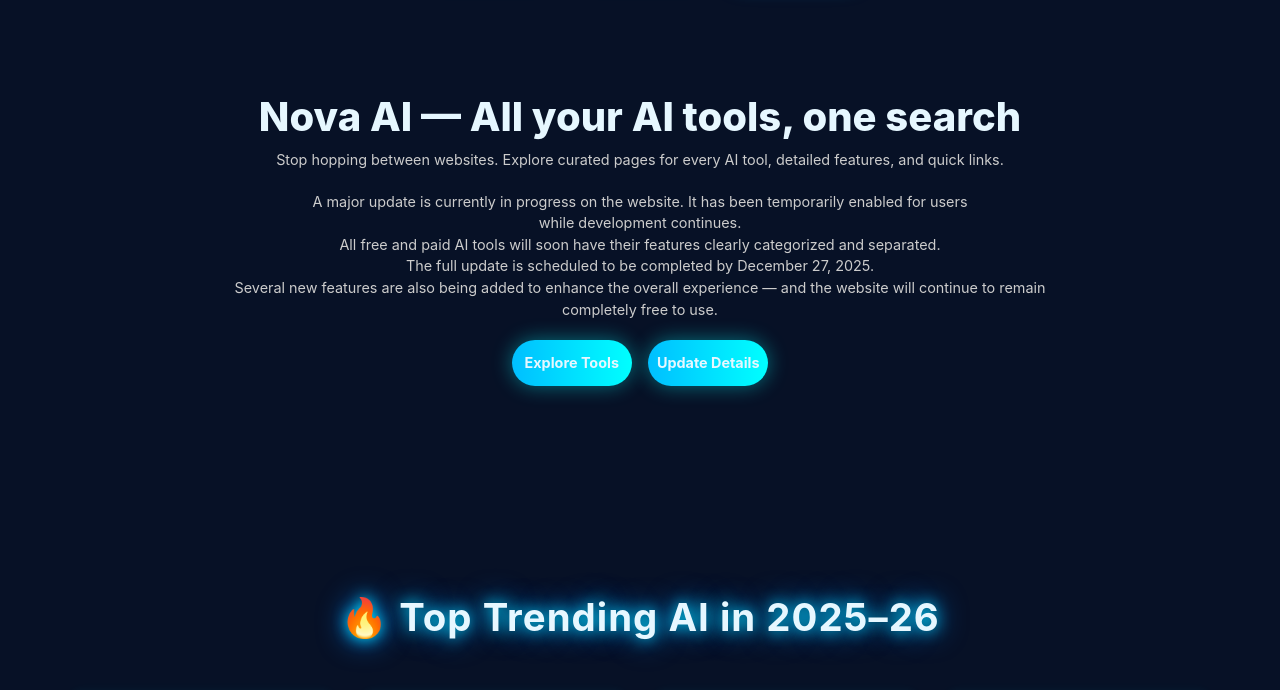
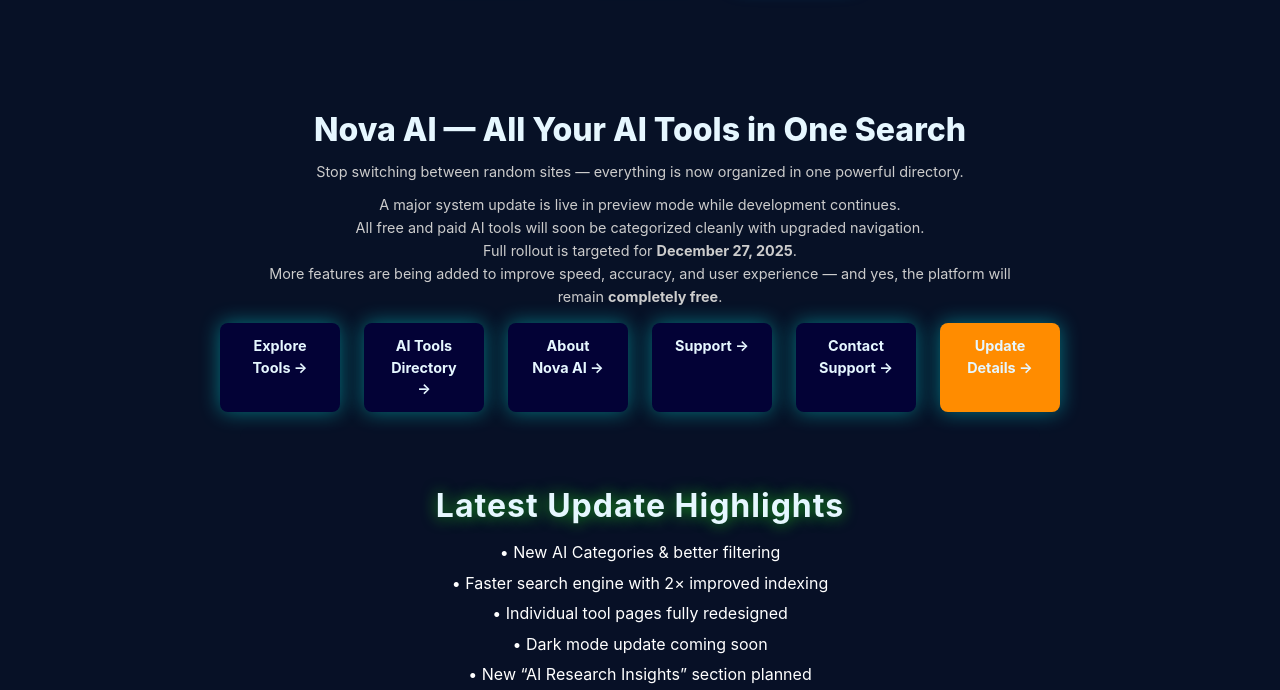
Before and after one commit to Rizwanshaikh1410/Nova-Ai, a plain HTML site: page index.html in a window 1280 px wide. Shown: the part 109-799 px from the top of the page. Drawn offline with nearby package versions, Linux system fonts and the light colour scheme.

Commit message:
Little Update MSG

```diff
--- a/index.html
+++ b/index.html
@@ -221,32 +221,86 @@
       </div>
     </div>
   </nav>
+<br>
+<br>
+<br>
+<br>
 
-  <header class="hero">
-    <div class="site-container">
-      <h1 style="font-weight: 800">
-        Nova AI — All your AI tools, one search
+  <header class="hero" style="padding:0; margin:0;">
+    <div class="site-container" style="text-align:center; padding:10px 15px;">
+  <h1 style="font-weight:800; font-size:32px; margin-bottom:12px;">
+    Nova AI — All Your AI Tools in One Search
   </h1>
-      <p class="ai-desc">
-        Stop hopping between websites. Explore curated pages for every AI
-        tool, detailed features, and quick links.
+
+  <p class="ai-desc" style="max-width:750px; margin:0 auto 10px;">
+    Stop switching between random sites — everything is now organized in one powerful directory.
   </p>
-      <p class="ai-desc">
-        A major update is currently in progress on the website. It has been
-        temporarily enabled for users <br />
-        while development continues. <br />All free and paid AI tools will
-        soon have their features clearly categorized and separated. <br />The
-        full update is scheduled to be completed by December 27, 2025. <br />
-        Several new features are also being added to enhance the overall
-        experience — and the website will continue to remain <br />
-        completely free to use.
+
+  <p class="ai-desc" style="max-width:750px; margin:0 auto 15px; line-height:1.6;">
+    A major system update is live in preview mode while development continues.<br>
+    All free and paid AI tools will soon be categorized cleanly with upgraded navigation.<br>
+    Full rollout is targeted for <b>December 27, 2025</b>.<br>
+    More features are being added to improve speed, accuracy, and user experience — and yes,
+    the platform will remain <b>completely free</b>.
   </p>
-      <div style="margin-top: 18px">
-        <a class="visit-btn" href="explore.html">Explore Tools</a>
-        <a class="visit-btn" href="update.html">Update Details</a>
+
+  <div style="margin-top:15px; display:flex; gap:12px; flex-wrap:wrap; justify-content:center;">
+
+    <a class="visit-btn" href="https://novaai14.netlify.app/explore"
+       style="padding:12px 20px; background:#030236; color:#fff; border-radius:8px; text-decoration:none;">
+      Explore Tools →
+    </a>
+
+    <a class="visit-btn" href="https://novaai14.netlify.app/novaadvance"
+       style="padding:12px 20px; background:#030236; color:#fff; border-radius:8px; text-decoration:none;">
+      AI Tools Directory →
+    </a>
+
+    <a class="visit-btn" href="https://novaai14.netlify.app/about"
+       style="padding:12px 20px; background:#030236; color:#fff; border-radius:8px; text-decoration:none;">
+      About Nova AI →
+    </a>
+
+    <a class="visit-btn" href="https://novaai14.netlify.app/support"
+       style="padding:12px 20px; background:#030236; color:#fff; border-radius:8px; text-decoration:none;">
+      Support →
+    </a>
+
+    <a class="visit-btn" href="https://novaai14.netlify.app/contact"
+       style="padding:12px 20px; background:#030236; color:#fff; border-radius:8px; text-decoration:none;">
+      Contact Support →
+    </a>
+
+    <a class="visit-btn" href="update.html"
+       style="padding:12px 20px; background:#ff8c00; color:#fff; border-radius:8px; text-decoration:none;">
+      Update Details →
+    </a>
+
   </div>
+
+  <div style="margin-top:15px; max-width:800px; margin-left:auto; margin-right:auto; background:#071026; padding:20px; border-radius:10px; color:#fff;">
+  <h2 style="font-weight:700; margin-bottom:12px; text-align:center;">Latest Update Highlights</h2>
+
+  <ul style="
+      list-style: none;
+      padding: 0;
+      margin: 0 auto;
+      max-width: 650px;
+      text-align: center;
+      line-height: 1.9;
+  ">
+    <li>• New AI Categories & better filtering</li>
+    <li>• Faster search engine with 2× improved indexing</li>
+    <li>• Individual tool pages fully redesigned</li>
+    <li>• Dark mode update coming soon</li>
+    <li>• New “AI Research Insights” section planned</li>
+    <li>• User support & tool reporting improved</li>
+  </ul>
+</div>
+
 </div>
 </header>
+
 
   <section class="trending-section container">
     <h2>🔥 Top Trending AI in 2025–26</h2>
```
Lines whose indentation alone changed are shown as unchanged.
